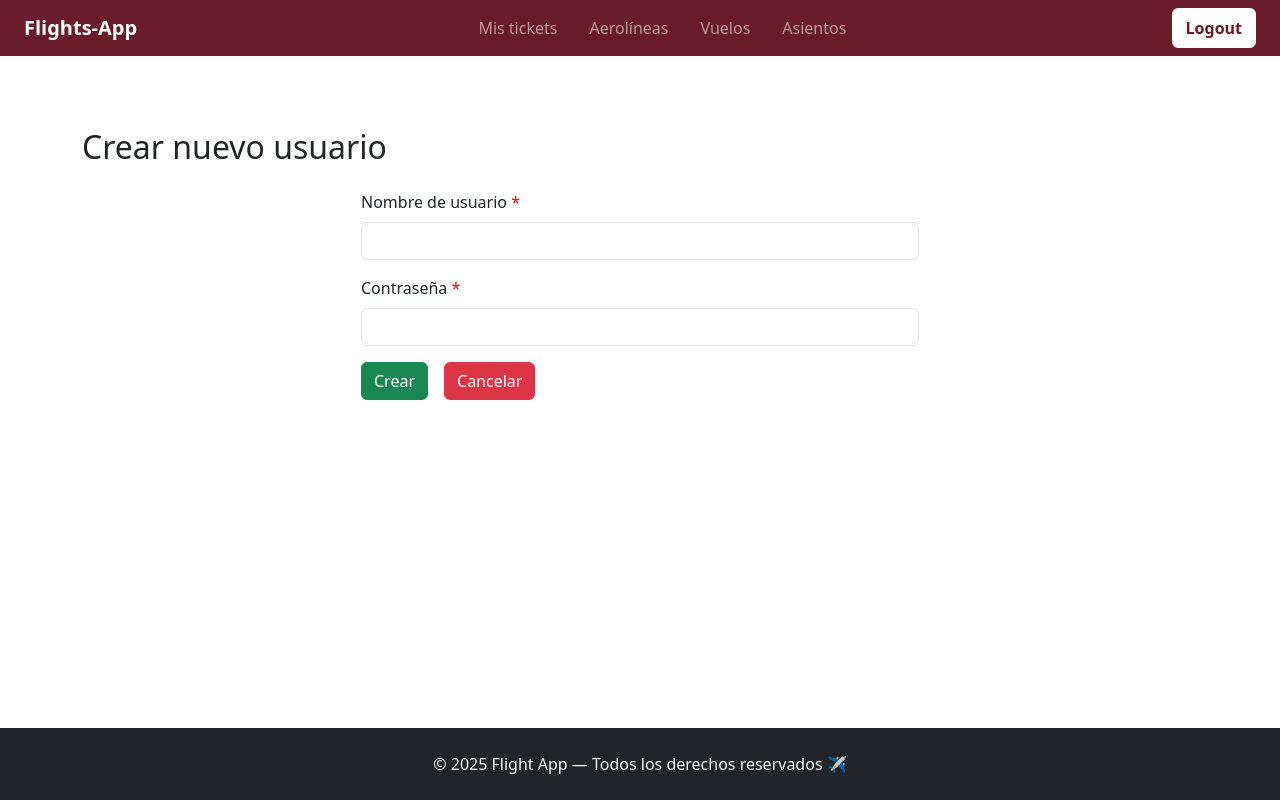
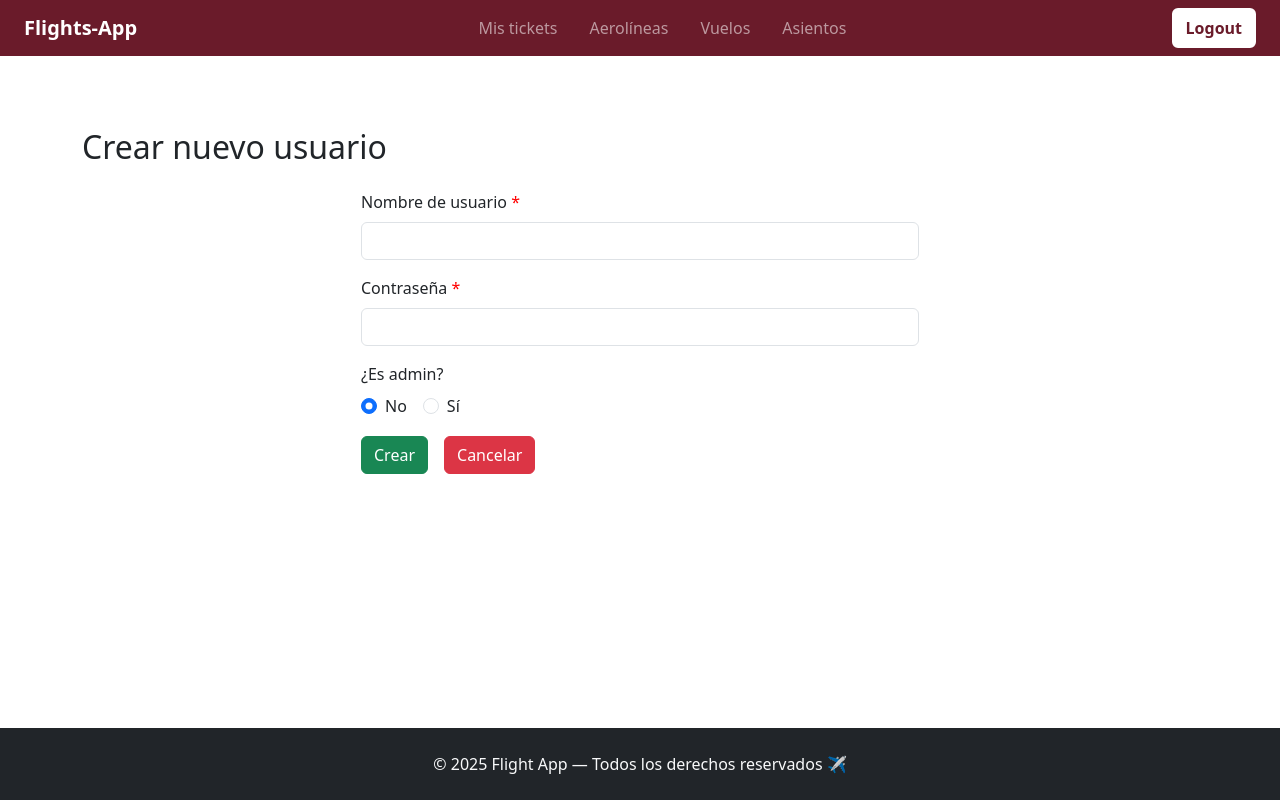
Before and after one commit to SantiagoSpina25/flights-app-frontend, a React (Vite) app: page /users/new in a window 1280 px wide. Built offline with nearby package versions, Linux system fonts and the light colour scheme; sample sign-in values are in the browser's storage.

Commit message:
cambios visualizacion de admin en la tabla

```diff
--- a/src/pages/create/NewUsersPage.jsx
+++ b/src/pages/create/NewUsersPage.jsx
@@ -1,19 +1,30 @@
 import { useState } from "react";
 import { useNavigate } from "react-router-dom";
 import { createUser } from "../../services/AppService";
+import { registerRequest } from "../../services/AuthService";
 
 export const NewUsersPage = () => {
-  const [form, setForm] = useState({ username: "", password: "" });
+  const [form, setForm] = useState({
+    username: "",
+    password: "",
+    admin: false,
+  });
   const navigate = useNavigate();
 
   const handleChange = (e) => {
-    setForm({ ...form, [e.target.name]: e.target.value });
+    const { name, value, type } = e.target;
+    setForm((f) => ({
+      ...f,
+      [name]: type === "radio" ? value === "true" : value,
+    }));
   };
 
   const handleSubmit = async (e) => {
     e.preventDefault();
-    const result = await createUser(form);
-    if (result) navigate("/users");
+    if (!form.username.trim() || !form.password)
+      return setError("Rellena usuario y contraseña.");
+    const res = await registerRequest(form);
+    if (res) navigate("/users");
   };
 
   return (
@@ -45,6 +56,35 @@ export const NewUsersPage = () => {
           />
         </div>
 
+        <div className="mb-3">
+          <label className="form-label">¿Es admin?</label>
+          <div className="d-flex gap-3">
+            <div className="form-check">
+              <input
+                className="form-check-input"
+                type="radio"
+                name="admin"
+                value="false"
+                checked={form.admin === false}
+                onChange={handleChange}
+              />
+              <label className="form-check-label">No</label>
+            </div>
+
+            <div className="form-check">
+              <input
+                className="form-check-input"
+                type="radio"
+                name="admin"
+                value="true"
+                checked={form.admin === true}
+                onChange={handleChange}
+              />
+              <label className="form-check-label">Sí</label>
+            </div>
+          </div>
+        </div>
+
         <button type="submit" className="btn btn-success me-3">
           Crear
         </button>
--- a/src/pages/tables/UsersPage.jsx
+++ b/src/pages/tables/UsersPage.jsx
@@ -62,7 +62,7 @@ export const UsersPage = () => {
                 <td className="text-center fw-semibold">{us.id}</td>
                 <td>{us.username}</td>
                 <td>{us.password}</td>
-                <td>{String(us.admin)}</td>
+                <td>{us.admin ? "✅" : "❌"}</td>
                 <td>
                   {us.tickets.length > 0 ? (
                     us.tickets
```
